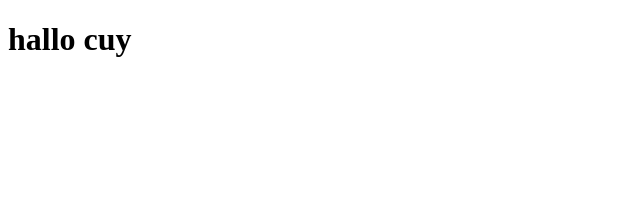
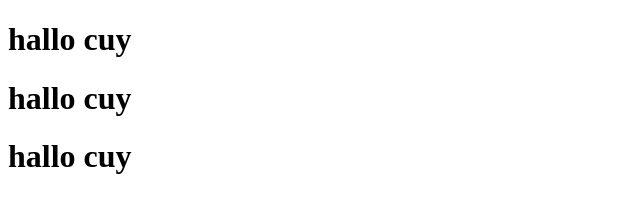
Before and after one commit to Kinnomonn/ramadhan-portal-2026, a plain HTML site: page misi1.html in a window 1280 px wide. Shown: the whole page, without its empty margins (0-640 px from the left). Drawn offline with Linux system fonts and the light colour scheme.

Commit message:
Update misi1.html

```diff
--- a/misi1.html
+++ b/misi1.html
@@ -7,5 +7,7 @@
 </head>
 <body>
   <h1>hallo cuy</h1>
+  <h1>hallo cuy</h1>
+  <h1>hallo cuy</h1>
 </body>
 </html>
```
